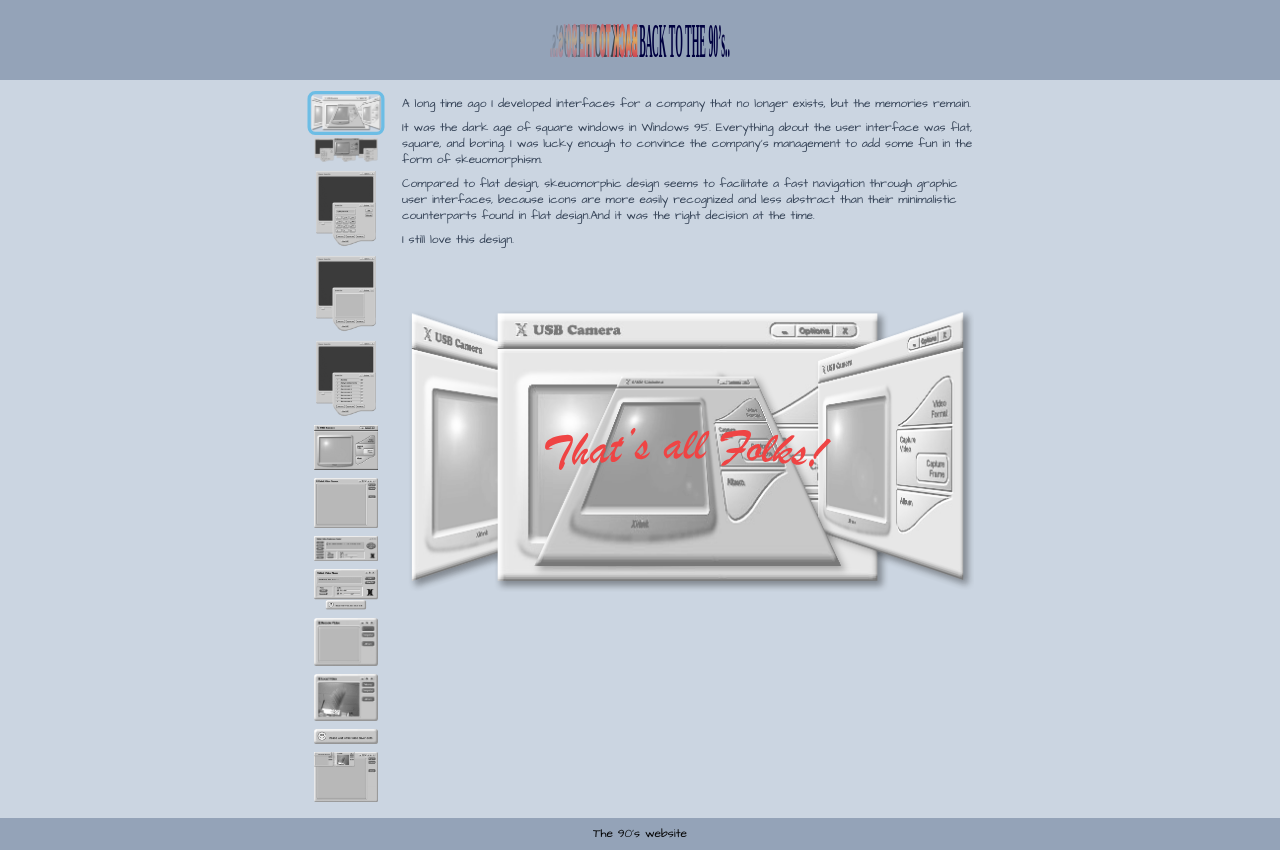
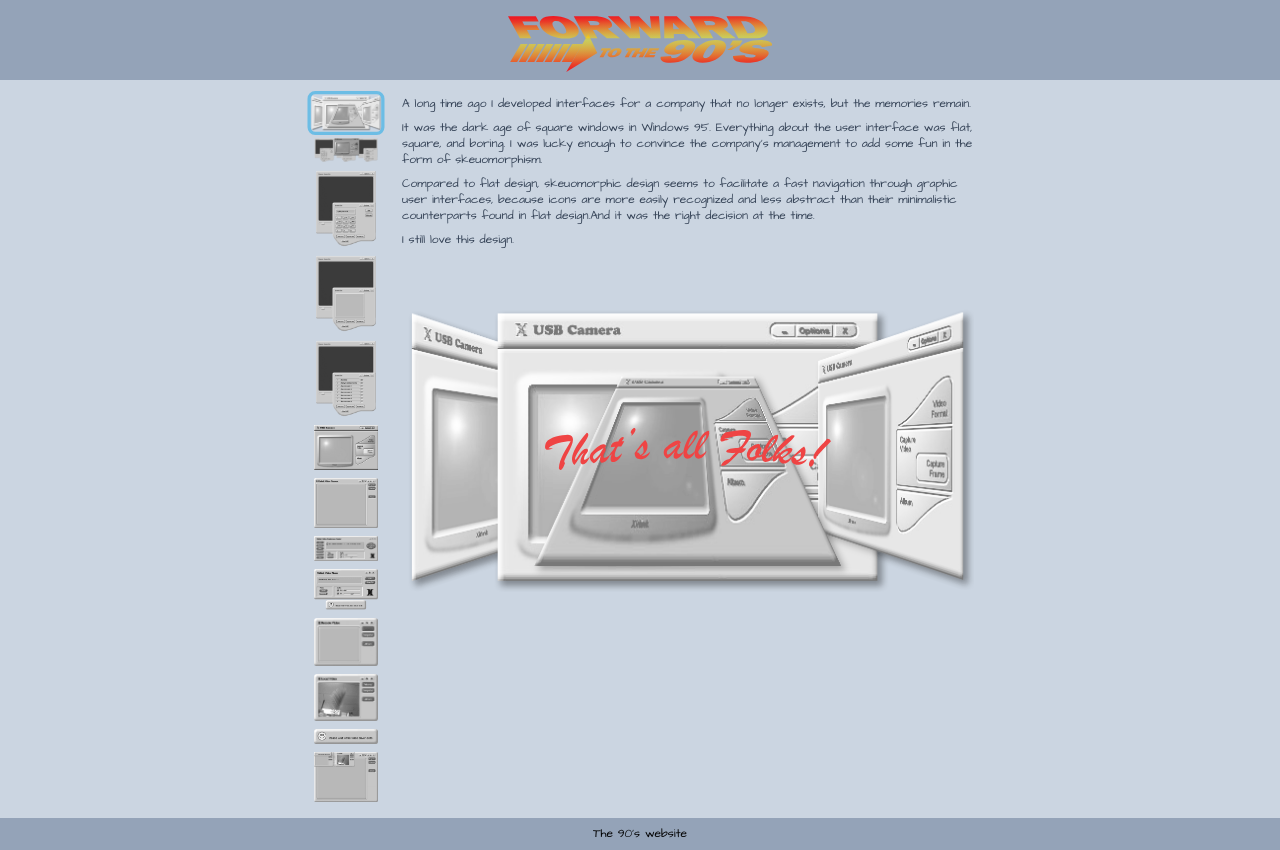
Before and after one commit to maxzz/back-to-90s, a React (Vite) app: page / in a window 1280 px wide. Built offline with nearby package versions, Linux system fonts and the light colour scheme.

Commit message:
WIP. upgrade-2025. integrate SvgForward

```diff
--- a/src/components/1-header/0-all.tsx
+++ b/src/components/1-header/0-all.tsx
@@ -1,10 +1,11 @@
 import { type ComponentPropsWithoutRef } from "react";
+import { SvgForward } from "../ui/images";
 
 export function Header({ className }: ComponentPropsWithoutRef<"header">) {
     return (
         <header className="p-2 flex items-center justify-center bg-slate-400">
-            <img className="pt-2 h-16" src="assets/images/title.svg" alt="title image of the 90's website" />
-
+            {/* <img className="pt-2 h-16" src="assets/images/title.svg" alt="title image of the 90's website" /> */}
+            <SvgForward className="pt-2 h-16" title="forward" titleId="forward" />
         </header>
     );
 }
--- a/src/components/ui/images/index.tsx
+++ b/src/components/ui/images/index.tsx
@@ -1 +1 @@
-export * from "./forward";
+export * from "./svg-forward";
```
Also changed, not shown: src/components/ui/images/svg-forward.tsx (renamed from src/components/ui/images/forward.tsx).
